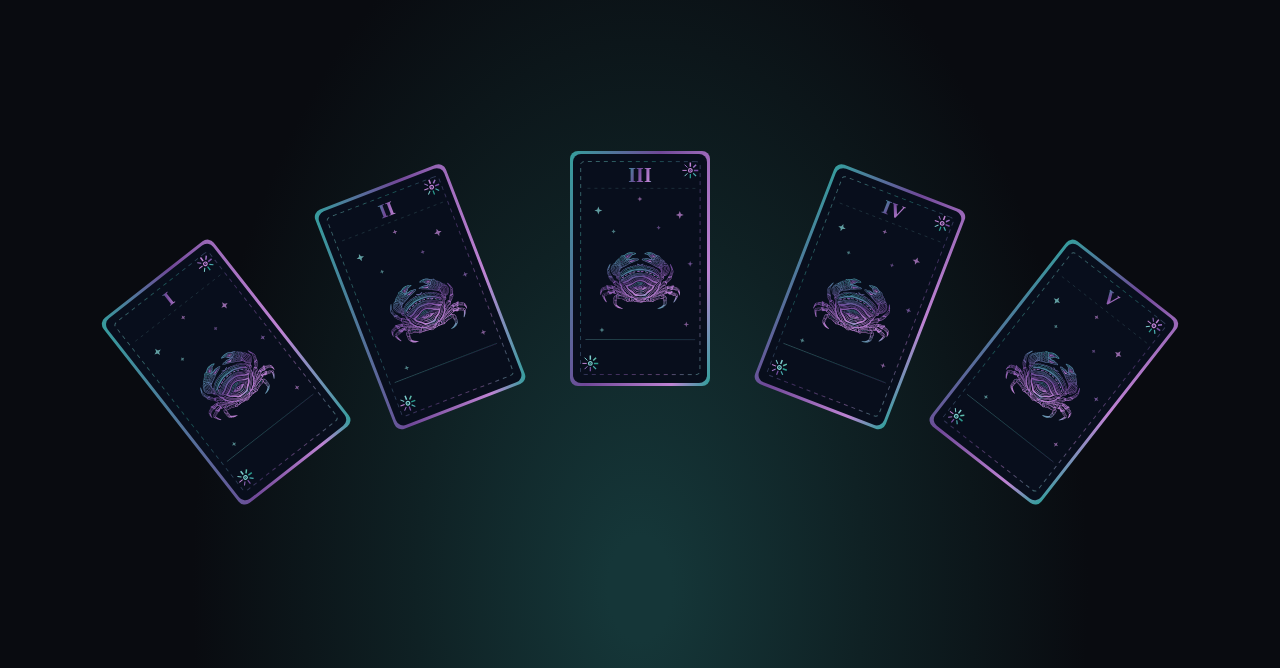
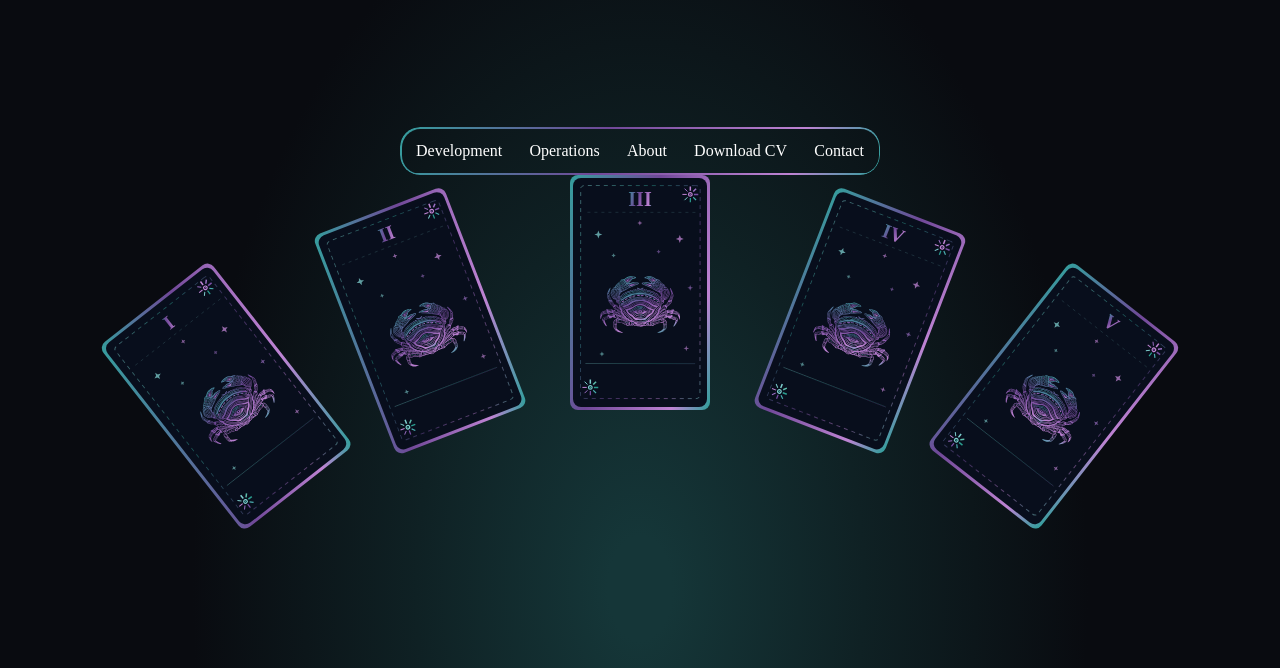
Before and after one commit to NikeEmOlo/portfolio, an Astro site: page / in a window 1280 px wide. Shown: the part 132-800 px from the top of the page. Built offline with nearby package versions, Linux system fonts and the light colour scheme; Astro itself is replaced by a stand-in of ours.

Commit message:
Create base Navigation component
- Add a gradient border to the nav
- Dynamically calculate tabs using JS from Projects.js

```diff
--- a/astro.config.mjs
+++ b/astro.config.mjs
@@ -1,5 +1,11 @@
 // @ts-check
-import { defineConfig } from 'astro/config';
+import { defineConfig, fontProviders } from 'astro/config';
 
 // https://astro.build/config
-export default defineConfig({});
+export default defineConfig({
+    fonts: [{
+        provider: fontProviders.fontsource(),
+        name: "David Libre",
+        cssVariable: "--david"
+    }]
+});
--- a/src/components/Navigation.astro
+++ b/src/components/Navigation.astro
@@ -1,21 +1,69 @@
 ---
 import '../styles/global.css'
+import { projects } from '../data/projects'
+
+const tabs = [...new Set(projects.map((project) => project.tab))]
 ---
 
 <nav>
     <ul>
-
+        {tabs.map((tab) => {
+            return <li><button>{tab}</button></li>
+        })}
+        <li><button>About</button></li>
+        <li><button>Download CV</button></li>
+        <li><button>Contact</button></li>
     </ul>
 </nav>
 
 <style>
     nav {
+        position: relative;
         display: flex;
-        justify-content: center;
-        align-items: space-between;
-        width: clamp(400px, 40vw, 800px);
+        align-items: center;
+        width: min(480px, 100%);
         height: 3rem;
+        border-radius: 20px;
+        padding: 4px 16px;
+        background: transparent;
+    }
 
-        border: 2px solid var(--tarot-gradient)
+    /* Gradient border via mask: pseudo-element carries the gradient,
+       mask punches out the inner area so only the border rim shows. */
+    nav::before {
+        content: '';
+        position: absolute;
+        inset: 0;
+        border-radius: inherit;
+        padding: 1.5px;
+        background: var(--tarot-gradient);
+        -webkit-mask:
+            linear-gradient(#fff 0 0) content-box,
+            linear-gradient(#fff 0 0);
+        -webkit-mask-composite: xor;
+        mask:
+            linear-gradient(#fff 0 0) content-box,
+            linear-gradient(#fff 0 0);
+        mask-composite: exclude;
+        pointer-events: none;
+    }
+
+    ul {
+        display: flex;
+        justify-content: space-between;
+        gap: 0.25rem;
+        list-style: none;
+        width: 100%;
+        padding: 0;
+    }
+
+    button {
+        background: none;
+        padding: 0;
+        margin: 0;
+        border: none;
+        color: white;
+
+        font-family: var(--david);
     }
 </style>
--- a/src/components/tarotCard/TarotCard.astro
+++ b/src/components/tarotCard/TarotCard.astro
@@ -4,8 +4,6 @@ import CrabSVG from './CrabSVG.astro'
 import CardDecor from './TarotCardDecor.astro'
 
 const { numeral, icon } = Astro.props;
-// const numeral = "III";
-// const icon = "crab";
 const icons = {
     crab: CrabSVG,
 }
--- a/src/data/projects.js
+++ b/src/data/projects.js
@@ -9,6 +9,7 @@ export const projects = [
         projImg: "tbc",
         description: "This is some placeholder text. You need to replace this when you develop a new project. Do not forget to do that. More words.",
         button: "Read the case study",
+        tab: "Development",
     },
     {
         id: 2,
@@ -20,6 +21,7 @@ export const projects = [
         projImg: "tbc",
         description: "This is some placeholder text. You need to replace this when you develop a new project. Do not forget to do that. More words.",
         button: "Read the case study",
+        tab: "Development",
     },
     {
         id: 3,
@@ -31,6 +33,7 @@ export const projects = [
         projImg: "tbc",
         description: "Using a self-designed system of OpenClaw agents, I went from spending up to 12 hours per day job hunting to just under two.",
         button: "Read the case study",
+        tab: "Development",
     },
     {
         id: 4,
@@ -42,6 +45,7 @@ export const projects = [
         projImg: "tbc",
         description: "This is some placeholder text. You need to replace this when you develop a new project. Do not forget to do that. More words.",
         button: "Read the case study",
+        tab: "Operations",
     },
     {
         id: 5,
@@ -53,5 +57,6 @@ export const projects = [
         projImg: "tbc",
         description: "This is some placeholder text. You need to replace this when you develop a new project. Do not forget to do that. More words.",
         button: "Read the case study",
+        tab: "Operations",
     },
 ]
--- a/src/pages/index.astro
+++ b/src/pages/index.astro
@@ -1,6 +1,8 @@
 ---
 import '../styles/global.css'
+import { Font } from "astro:assets"
 import { projects } from '../data/projects'
+import Navigation from '../components/Navigation.astro'
 import TarotCard from '../components/tarotCard/TarotCard.astro'
 ---
 <html lang="en">
@@ -9,16 +11,25 @@ import TarotCard from '../components/tarotCard/TarotCard.astro'
     <link rel="icon" type="image/svg+xml" href="/favicon.svg" />
     <meta name="viewport" content="width=device-width" />
     <meta name="generator" content={Astro.generator} />
+    <Font cssVariable='--david'></Font>
     <title>Olanike Olowo-Fela</title>
   </head>
 
   <body>
     <main>
+      <Navigation />
       <section aria-labelledby="projects-heading">
         <h2 id="projects-heading" class="visually-hidden">Projects</h2>
-        <ul class="cards-row" role="list" style={`--card-count: ${projects.length}`}>
+        <ul
+          class="cards-row"
+          role="list"
+          data-active-category="dev"
+          style={`--card-count: ${projects.length}`}>
           {projects.map((project, index) => (
-            <li style={`--index: ${index}`}>
+            <li
+              data-category={project.category}
+              style={`--index: ${index}`}
+            >
               <TarotCard
                 numeral={project.numeral}
                 icon={project.icon}
```
Also changed, not shown: src/layouts/Base.astro (added).
